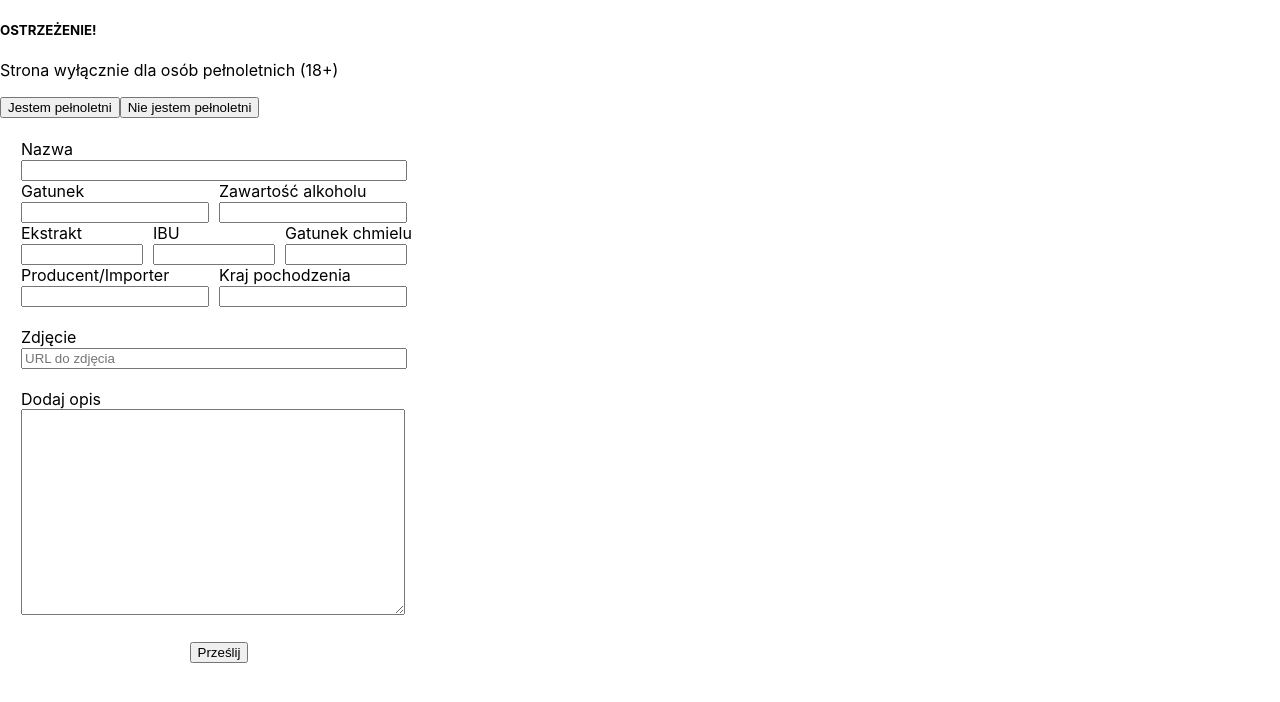
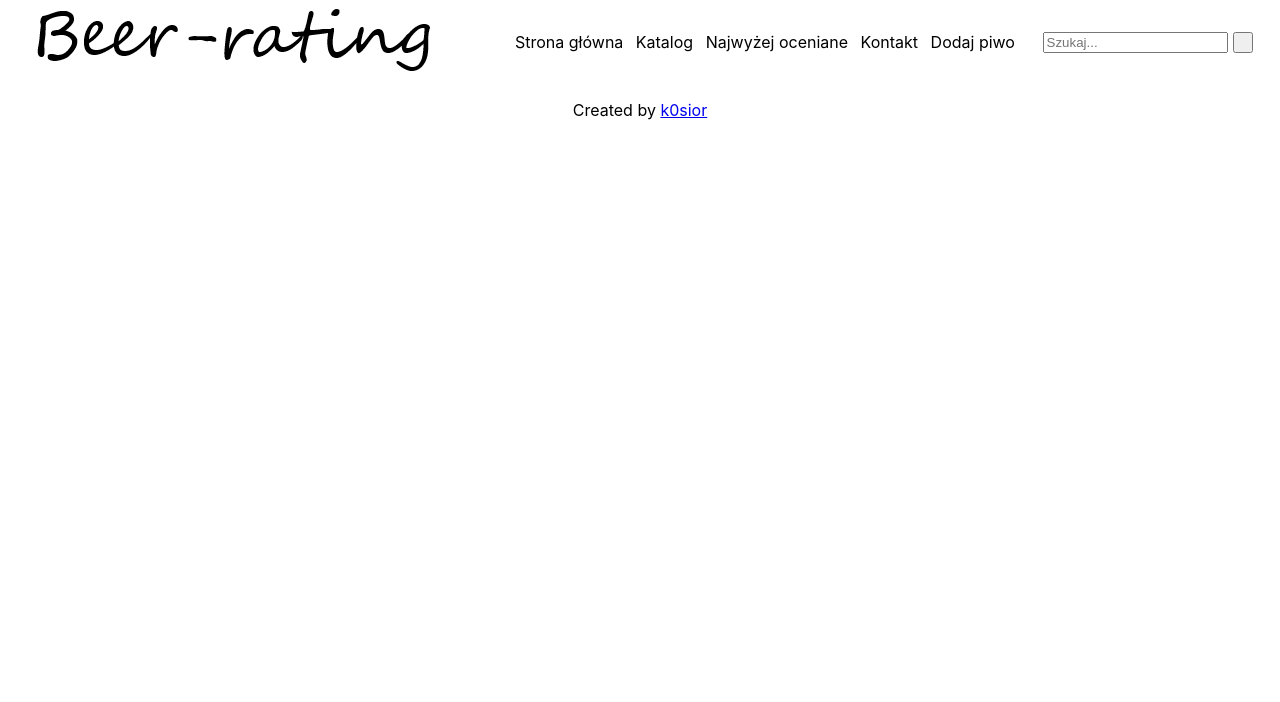
Before and after one commit to k0sior/beer-rating, a React (Create React App) app: page / in a window 1280 px wide. Shown: the top 702 px of the page. Built offline with nearby package versions, Linux system fonts and the light colour scheme.

Commit message:
header+footer+warning

```diff
--- a/src/Add/InputForm.jsx
+++ b/src/Add/InputForm.jsx
@@ -6,13 +6,13 @@ export class InputForm extends React.Component {
   render() {
 
     return (
-      <div for='inputFormWrapper' id="inputForm">
-        <table for='inputFormTable' cellspacing="20" style={{ width: 250 }}>
+      <div htmlFor='inputFormWrapper' id="inputForm">
+        <table htmlFor='inputFormTable' cellSpacing="20" cellPadding="5" style={{ width: 250}}>
           <tbody>
             <tr>
               <td colSpan="2">
-                <form for='inputForm'>
-                  <label for='beerName'>Nazwa</label><br />
+                <form htmlFor='inputForm'>
+                  <label htmlFor='beerName'>Nazwa</label><br />
                   <input
                     type='text'
                     id='beerInputName'
@@ -25,7 +25,7 @@ export class InputForm extends React.Component {
                       <tr>
                         <td>
                           <div style={{ display: "inline-block" }}>
-                            <label for='beerType'>Gatunek</label>
+                            <label htmlFor='beerType'>Gatunek</label>
                             <br />
                             <input
                               type='text'
@@ -37,7 +37,7 @@ export class InputForm extends React.Component {
                         </td>
                         <td>
                           <div style={{ display: "inline-block" }}>
-                            <label for='beerAlcohol'>Zawartość alkoholu</label>
+                            <label htmlFor='beerAlcohol'>Zawartość alkoholu</label>
                             <br />
                             <input
                               type='text'
@@ -52,7 +52,7 @@ export class InputForm extends React.Component {
                       <tr>
                         <td colSpan="3">
                           <div style={{ display: "inline-block" }}>
-                            <label for='beerExtract'>Ekstrakt</label>
+                            <label htmlFor='beerExtract'>Ekstrakt</label>
                             <br />
                             <input
                               type='text'
@@ -62,7 +62,7 @@ export class InputForm extends React.Component {
                             </input>
                           </div>
                           <div style={{ display: "inline-block" }}>
-                            <label for='beerIbu'>IBU</label>
+                            <label htmlFor='beerIbu'>IBU</label>
                             <br />
                             <input
                               type='text'
@@ -72,7 +72,7 @@ export class InputForm extends React.Component {
                             </input>
                           </div>
                           <div style={{ display: "inline-block" }}>
-                            <label for='beerHop'>Gatunek chmielu</label>
+                            <label htmlFor='beerHop'>Gatunek chmielu</label>
                             <br />
                             <input
                               type='text'
@@ -87,7 +87,7 @@ export class InputForm extends React.Component {
                       <tr>
                         <td>
                           <div style={{ display: "inline-block" }}>
-                            <label for='beerProducer'>Producent/Importer</label>
+                            <label htmlFor='beerProducer'>Producent/Importer</label>
                             <br />
                             <input
                               type='text'
@@ -99,7 +99,7 @@ export class InputForm extends React.Component {
                         </td>
                         <td>
                           <div style={{ display: "inline-block" }}>
-                            <label for='beerCountry'>Kraj pochodzenia</label>
+                            <label htmlFor='beerCountry'>Kraj pochodzenia</label>
                             <br />
                             <input
                               type='text'
@@ -113,7 +113,7 @@ export class InputForm extends React.Component {
                     </tbody>
                   </table>
                   <br />
-                  <label for='beerPhoto'>Zdjęcie</label>
+                  <label htmlFor='beerPhoto'>Zdjęcie</label>
                   <br />
                   <input
                     type="url"
@@ -123,7 +123,7 @@ export class InputForm extends React.Component {
                     style={{ width: 378 }}>
                   </input>
                   <br /> <br />
-                  <label for='beerDecription'>Dodaj opis</label>
+                  <label htmlFor='beerDecription'>Dodaj opis</label>
                   <br />
                   <textarea
                     style={{ width: 378, height: 200}}
--- a/src/App.jsx
+++ b/src/App.jsx
@@ -2,33 +2,40 @@ import React from 'react';
 import './css/App.css';
 import { Warning } from "./Warning/Warning.jsx"
 import { InputForm } from './Add/InputForm.jsx'
-
+import { HeaderConnected } from './Header/HeaderConnected';
+import { Footer } from './Footer/Footer.jsx'
 
 export class ConnectedApp extends React.Component {
 
   constructor(props) {
     super(props)
 
-    this.stat = {
-      active: "warning"
+    this.state = {
+      warning : false,
+      main: false,
+      addBeer: false,
+
     }
+    this.entryView = this.entryView.bind(this)
   }
 
-  changeView(view) {
+  entryView() {
     this.setState({
-      active: view
+      warning: !this.state.warning
     })
   }
 
   render () {
-
+    const warning = this.state.warning
     return (
       <div className="connectedApp">
-        <Warning />
-        <InputForm />
+        { warning && <Warning entryView={this.entryView} />}
+        { !warning && <HeaderConnected /> }
+        { this.state.addBeer && <InputForm /> }
+        { }
+        { !warning && <Footer />}
+      </div>
 
-
-      </div>
     );
   }
 }
--- /dev/null
+++ b/src/Footer/Footer.jsx
@@ -0,0 +1,18 @@
+import React from 'react'
+
+export class Footer extends React.Component {
+
+  render () {
+
+    return (
+      <div className="footerWrapper" style={{
+        textAlign: "center",
+        gridArea: "footer",
+
+      }}>
+        <p>Created by <a href="https://github.com/k0sior">k0sior</a></p>
+      </div>
+
+    )
+  }
+}
--- /dev/null
+++ b/src/Header/HeaderConnected.jsx
@@ -0,0 +1,27 @@
+import React from 'react'
+
+import { NavBar } from "./NavBar.jsx"
+import { SearchBox } from "./SearchBox.jsx"
+import { Title } from "./Title.jsx"
+
+
+export class HeaderConnected extends React.Component {
+
+  render () {
+
+    return(
+      <div className='headerConnected'
+      style={{
+        gridArea: "header",
+        display: 'flex',
+        flexDirection: "row",
+        justifyContent: "space-evenly",
+        alignItems: "center",
+        }}>
+        <Title />
+        <NavBar />
+        <SearchBox />
+      </div>
+    )
+  }
+}
--- a/src/Header/NavBar.jsx
+++ b/src/Header/NavBar.jsx
@@ -1,17 +1,25 @@
 import React from 'react'
 
 
-class NavBar extends React.Component {
+export class NavBar extends React.Component {
+
   render() {
 
     return (
-      <div className='navBarWrapper'>
+      <div className='navBarWrapper' >
         <nav className='navBar'>
-          <ul className='navBarList'>
-            <li><a href="#">Strona główna</a></li>
-            <li><a href="#">Katalog</a></li>
-            <li><a href="#">Najwyżej oceniane</a></li>
-            <li><a href="#">Kontakt</a></li>
+          <ul className='navBarList'
+            style={{
+              width: 500,
+              display: "flex",
+              flexDirection: "row",
+              justifyContent:'space-between',
+              listStyleType: 'none'}}>
+            <li>Strona główna</li>
+            <li>Katalog</li>
+            <li>Najwyżej oceniane</li>
+            <li>Kontakt</li>
+            <li>Dodaj piwo</li>
           </ul>
         </nav>
       </div>
--- a/src/Header/SearchBox.jsx
+++ b/src/Header/SearchBox.jsx
@@ -1,17 +1,28 @@
 import React from 'react'
 
-class SearchBox extends React.Component {
+export class SearchBox extends React.Component {
 
   render() {
     const searchValue = this.props.searchValue;
 
     return (
-      <div className='searchBoxWrapper'>
-        <form>
+      <div className='searchBoxWrapper' >
+        <form style={{
+        display: "flex",
+        flexDirection: "row",
+        alignItems: "flex-end",
+      }}>
           <input
             type="text"
             placeholder="Szukaj..."
             value={searchValue} />
+          <button
+            type="button"
+            onClick={searchValue}
+            style={{
+              width: 20,
+              height: 21,
+              marginLeft: 5,}}> </button>
         </form>
       </div>
     )
--- a/src/Header/Title.jsx
+++ b/src/Header/Title.jsx
@@ -1,15 +1,13 @@
 import React from 'react';
-import logo from '../images/logo.jpg'
+import logo from '../images/logo.png'
 
 
-class Title extends React.Component {
+export class Title extends React.Component {
 
   render() {
+
     return (
       <div className='titleWrapper'>
-        <div className='titleText'>
-          <h1>Beer-Rating</h1>
-        </div>
         <div className='titleLogo'>
           <img src={logo} alt={"Logo"} />
         </div>
--- a/src/Warning/Warning.jsx
+++ b/src/Warning/Warning.jsx
@@ -1,15 +1,25 @@
-import React from 'react'
+import React from 'react';
+
+
 
 export class Warning extends React.Component {
 
   render(){
-
+    const entryView = this.props.entryView
     return(
-      <div className="warningWrapper">
+      <div className="warningWrapper"
+        style={{
+          display: 'flex',
+          flexDirection: "column",
+          justifySelf: "center",
+          justifyContent: "center",
+          margin: "20vw 30vw 20vw 30vw",
+          textAlign: "center"
+        }}>
         <h5>OSTRZEŻENIE!</h5>
         <p>Strona wyłącznie dla osób pełnoletnich (18+)</p>
         <form>
-          <button id='Adult' onClick={() => this.changeView("main")}>Jestem pełnoletni</button>
+          <button type="button" id='adult' onClick={entryView} >Jestem pełnoletni</button>
           <button type='submit' formAction="https://pl.wikipedia.org/wiki/Mleko">Nie jestem pełnoletni</button>
         </form>
 
```
Also changed, not shown: src/images/logo.jpg (deleted), src/images/logo.png (added).
